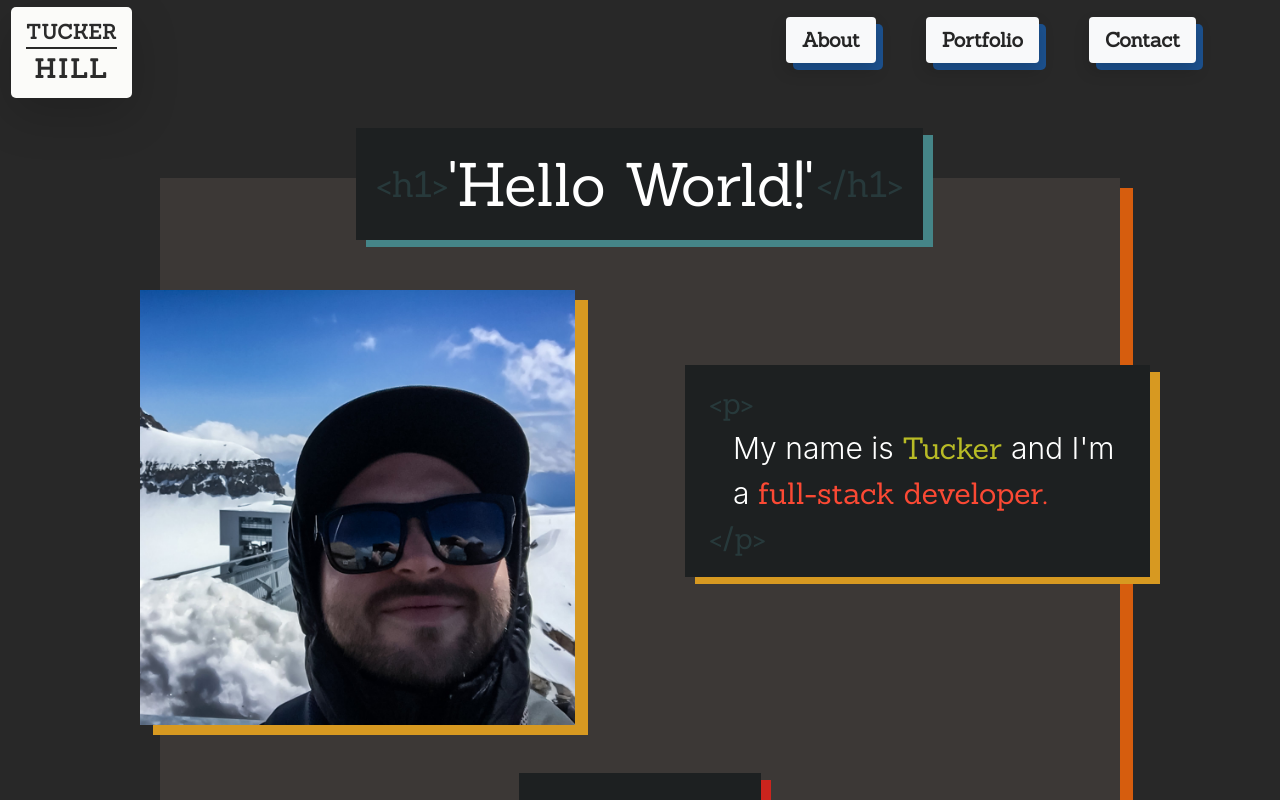
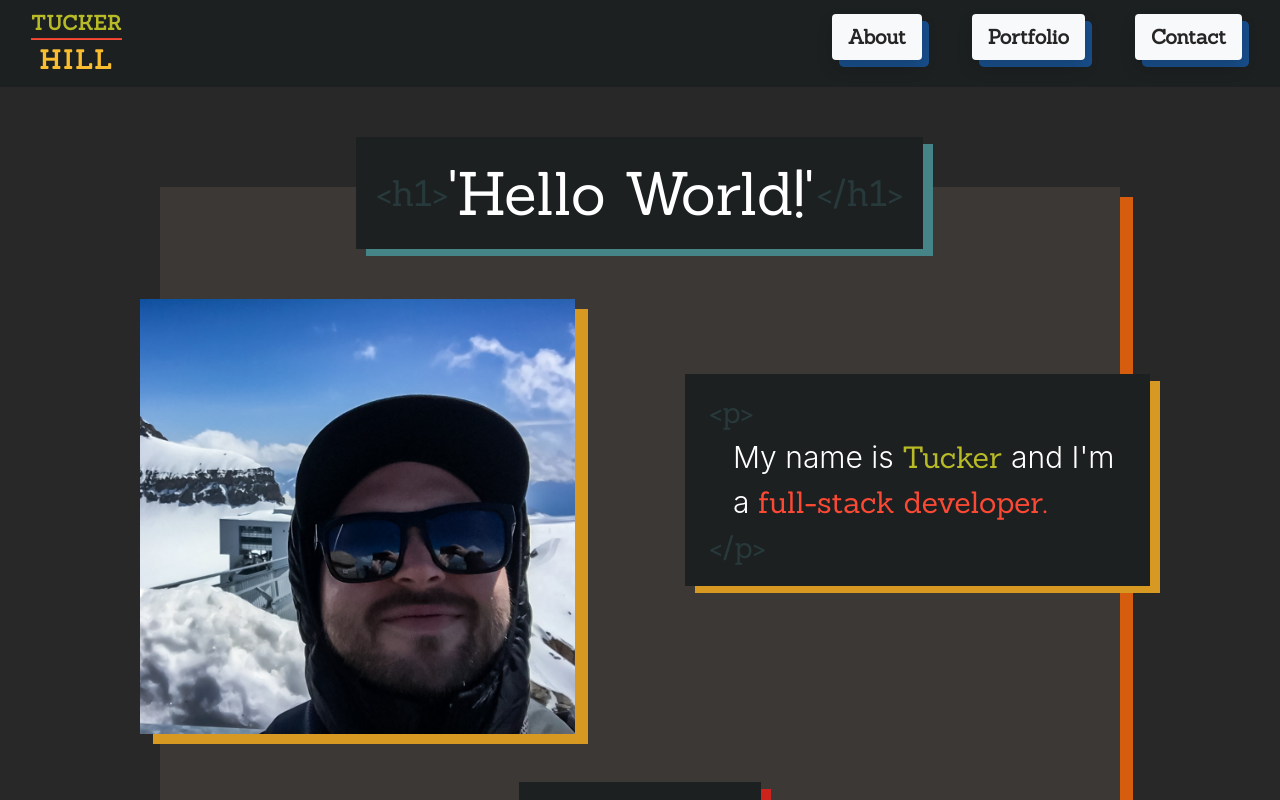
Before and after one commit to hill1635/hill-react-portfolio, a React (Create React App) app: page / in a window 1280 px wide. Shown: the top 800 px of the page. Built offline with nearby package versions, Linux system fonts and the light colour scheme.

Commit message:
Navbar styling.

```diff
--- a/src/components/Navbar/ExpandedNav/style.scss
+++ b/src/components/Navbar/ExpandedNav/style.scss
@@ -1,3 +1,5 @@
+@import "../../../index.scss";
+
 .links {
   background-color: #fbfbf9;
   color: rgb(25, 25, 25, 0.95);
--- a/src/components/Navbar/index.js
+++ b/src/components/Navbar/index.js
@@ -5,9 +5,9 @@ import CollapsedNav from "./CollapsedNav";
 
 function Navbar() {
   return (
-    <nav className="navbar navbar-expand-md col-12 pt-4 pr-0">
+    <nav className="navbar navbar-expand-md col-12">
       <a href="/">
-        <span className="name shadow-lg">
+        <span className="name">
           <span className="first col-12">
             TUCKER
           </span>
--- a/src/components/Navbar/style.scss
+++ b/src/components/Navbar/style.scss
@@ -1,27 +1,29 @@
+@import "../../index.scss";
+
 nav {
   margin-bottom: 100px;
+  background-color: $bg-h;
 }
 
 .name {
-  background-color: #fbfbf9;
-  border-radius: 5px;
+  background-color: $bg-h;
+  // border-radius: 5px;
   cursor: pointer;
-  color: rgb(25, 25, 25, 0.92);
   font-family: "Sanchez", serif;
   letter-spacing: 0.05em;
-  margin: -40px 0px 0px -5px;
   padding: 10px 0px 10px 0px;
-  position: absolute;
+  // position: absolute;
 }
 
 .divider {
-  background-color: rgb(25, 25, 25, 0.92);
+  background-color: $red;
   margin: 0px auto 0px auto;
   padding: .5px;
   width: 75%;
 }
 
 .first {
+  color: $green;
   display: block;
   font-size: 20px;
   font-weight: 900;
@@ -31,6 +33,7 @@ nav {
 }
 
 .last {
+  color: $yellow;
   display: block;
   font-weight: 600;
   font-size: 26px;
```
